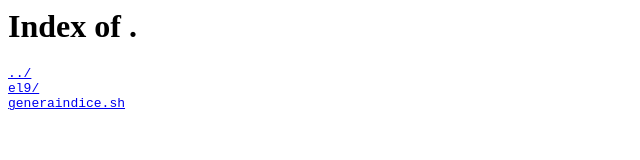
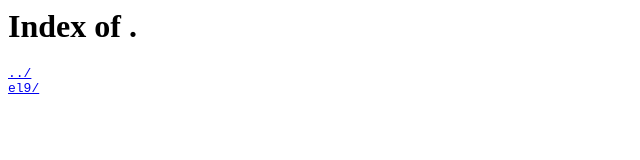
Before and after one commit to subsman/subscription-manager, a plain HTML site: page docs/repos/index.html in a window 1280 px wide. Shown: the whole page, without its empty margins (0-640 px from the left). Drawn offline with Linux system fonts and the light colour scheme.

Commit message:
Updating index

```diff
--- a/docs/repos/index.html
+++ b/docs/repos/index.html
@@ -5,7 +5,6 @@
 <pre>
 <a href="../">../</a>
 <a href="el9/">el9/</a>
-<a href="generaindice.sh">generaindice.sh</a>
 </pre>
 </body>
 </html>
```
